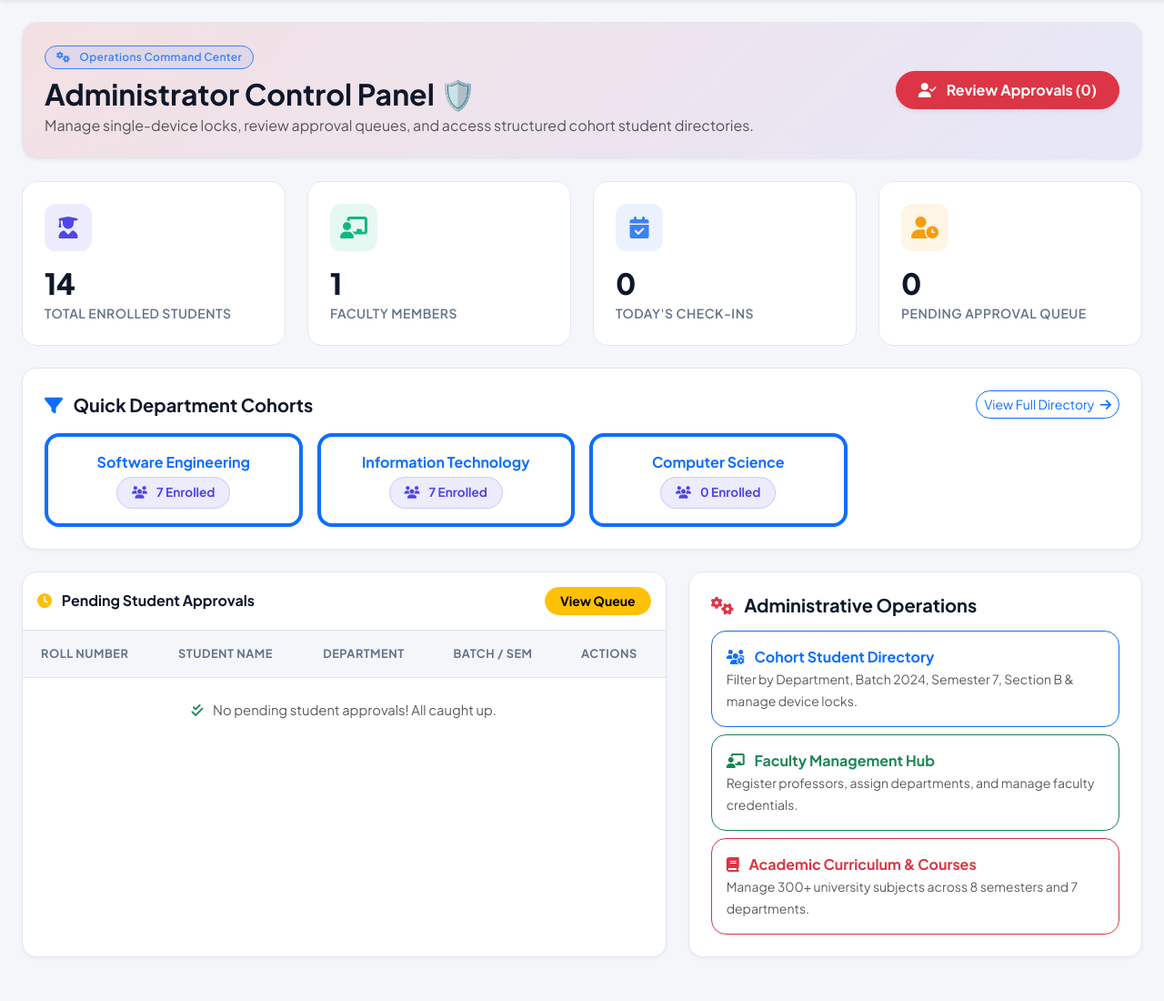
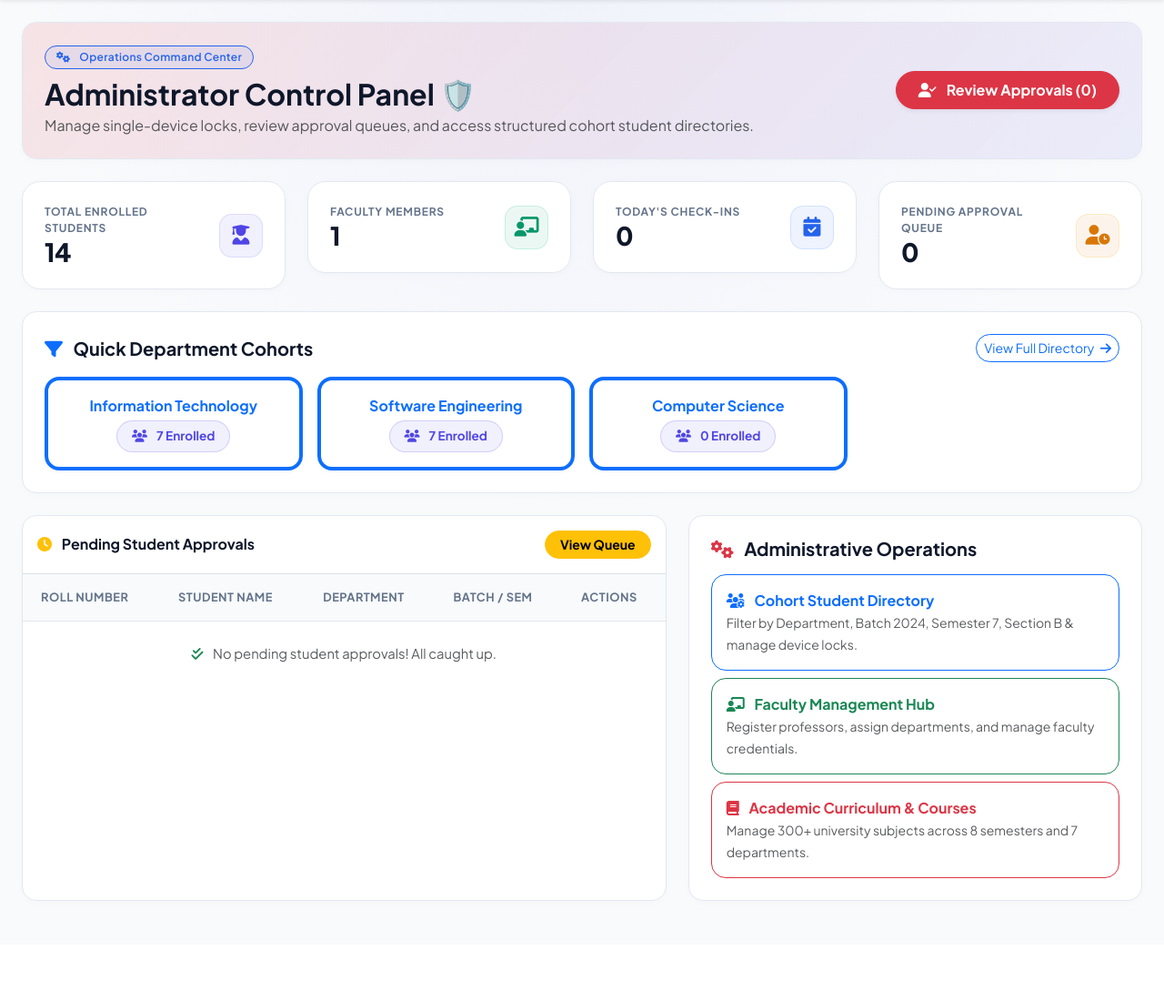
Before and after one commit to SayedaHaneen/Smart-Attendance-System, a PHP site: page /admin/dashboard.php in a window 1280 px wide. Shown: the part 61-1161 px from the top of the page at 91% size. After the commit the page ends 1051 px from the top, so only its background shows below. Run offline with PHP 8.4, Linux system fonts and the light colour scheme; a user stored in the database is signed in; data comes from the database, SQL or seed files in the repository; data that the repository does not hold is empty; some libraries are stand-ins or nearby versions.

Commit message:
Transform design system into luxurious sober slate theme with dynamic mesh gradients and horizontal stats layout

```diff
--- a/assets/css/theme.css
+++ b/assets/css/theme.css
@@ -5,8 +5,8 @@
 :root {
     --font-primary: 'Plus Jakarta Sans', -apple-system, BlinkMacSystemFont, 'Segoe UI', Roboto, sans-serif;
 
-    /* Light Theme Palette */
-    --bg-body: #f4f6fa;
+    /* Light Theme Palette - Rich, Luxurious, Sober */
+    --bg-body: #f8fafc;
     --bg-surface: #ffffff;
     --bg-surface-elevated: #ffffff;
     --bg-glass: rgba(255, 255, 255, 0.85);
@@ -18,73 +18,72 @@
     --text-light: #94a3b8;
 
     --primary: #4f46e5;
-    --primary-hover: #4338ca;
-    --primary-light: rgba(79, 70, 229, 0.1);
+    --primary-hover: #3730a3;
+    --primary-light: rgba(79, 70, 229, 0.08);
 
     --secondary: #0ea5e9;
     --secondary-hover: #0284c7;
 
-    --success: #10b981;
-    --success-light: rgba(16, 185, 129, 0.1);
+    --success: #059669; /* Rich Emerald */
+    --success-light: rgba(5, 150, 105, 0.08);
 
-    --warning: #f59e0b;
-    --warning-light: rgba(245, 158, 11, 0.1);
+    --warning: #d97706; /* Rich Amber */
+    --warning-light: rgba(217, 119, 6, 0.08);
 
-    --danger: #ef4444;
-    --danger-light: rgba(239, 68, 68, 0.1);
+    --danger: #e11d48; /* Velvet Rose */
+    --danger-light: rgba(225, 29, 72, 0.08);
 
-    --info: #3b82f6;
-    --info-light: rgba(59, 130, 246, 0.1);
+    --info: #2563eb; /* Sapphire Blue */
+    --info-light: rgba(37, 99, 235, 0.08);
 
-    --shadow-sm: 0 2px 4px rgba(15, 23, 42, 0.04);
-    --shadow-md: 0 10px 25px -5px rgba(15, 23, 42, 0.08);
-    --shadow-lg: 0 20px 35px -10px rgba(15, 23, 42, 0.12);
-    --shadow-primary: 0 10px 25px -5px rgba(79, 70, 229, 0.3);
+    --shadow-sm: 0 2px 8px rgba(15, 23, 42, 0.02);
+    --shadow-md: 0 12px 30px rgba(15, 23, 42, 0.06);
+    --shadow-lg: 0 24px 50px rgba(15, 23, 42, 0.1);
+    --shadow-primary: 0 10px 25px rgba(79, 70, 229, 0.2);
 
-    --navbar-bg: #4f46e5;
+    --navbar-bg: #1e1b4b; /* Deep Indigo Navy */
     --navbar-text: #ffffff;
-
-     --sidebar-width: 260px;
+    --sidebar-width: 260px;
 }
 
 [data-theme="dark"] {
-    /* Dark Theme Palette */
-    --bg-body: #0b0f19;
-    --bg-surface: #151c2c;
-    --bg-surface-elevated: #1e293b;
-    --bg-glass: rgba(21, 28, 44, 0.85);
-    --border-color: #26334d;
-    --border-glass: rgba(38, 51, 77, 0.8);
+    /* Dark Theme Palette - Deep Space, Luxurious Midnight */
+    --bg-body: #080c14; /* Deepest Obsidian */
+    --bg-surface: #0f1422; /* Sleek Dark Slate */
+    --bg-surface-elevated: #161c2e;
+    --bg-glass: rgba(15, 20, 34, 0.85);
+    --border-color: #1a2236; /* Subtle border */
+    --border-glass: rgba(26, 34, 54, 0.8);
 
     --text-main: #f8fafc;
     --text-muted: #94a3b8;
     --text-light: #64748b;
 
-    --primary: #6366f1;
-    --primary-hover: #818cf8;
-    --primary-light: rgba(99, 102, 241, 0.15);
+    --primary: #818cf8; /* Soft Indigo Glow */
+    --primary-hover: #a5b4fc;
+    --primary-light: rgba(129, 140, 248, 0.12);
 
     --secondary: #38bdf8;
     --secondary-hover: #7dd3fc;
 
-    --success: #34d399;
-    --success-light: rgba(52, 211, 153, 0.15);
+    --success: #34d399; /* Mint Emerald */
+    --success-light: rgba(52, 211, 153, 0.12);
 
-    --warning: #fbbf24;
-    --warning-light: rgba(251, 191, 36, 0.15);
+    --warning: #fbbf24; /* Pastel Gold */
+    --warning-light: rgba(251, 191, 36, 0.12);
 
-    --danger: #f87171;
-    --danger-light: rgba(248, 113, 113, 0.15);
+    --danger: #fb7185; /* Soft Coral Rose */
+    --danger-light: rgba(251, 113, 133, 0.12);
 
     --info: #60a5fa;
-    --info-light: rgba(96, 165, 250, 0.15);
+    --info-light: rgba(96, 165, 250, 0.12);
 
-    --shadow-sm: 0 2px 4px rgba(0, 0, 0, 0.2);
-    --shadow-md: 0 10px 25px -5px rgba(0, 0, 0, 0.4);
-    --shadow-lg: 0 20px 35px -10px rgba(0, 0, 0, 0.6);
-    --shadow-primary: 0 10px 25px -5px rgba(99, 102, 241, 0.4);
+    --shadow-sm: 0 2px 8px rgba(0, 0, 0, 0.3);
+    --shadow-md: 0 12px 30px rgba(0, 0, 0, 0.5);
+    --shadow-lg: 0 24px 50px rgba(0, 0, 0, 0.7);
+    --shadow-primary: 0 10px 25px rgba(129, 140, 248, 0.25);
 
-    --navbar-bg: #111827;
+    --navbar-bg: #07090e;
     --navbar-text: #f8fafc;
 }
 
@@ -94,6 +93,13 @@ body {
     color: var(--text-main);
     transition: background-color 0.3s ease, color 0.3s ease;
     min-height: 100vh;
+    background-image: radial-gradient(circle at 50% 0%, rgba(99, 102, 241, 0.05), transparent 50%);
+}
+
+[data-theme="dark"] body {
+    background-image:
+        radial-gradient(circle at 50% 0%, rgba(99, 102, 241, 0.12), transparent 45%),
+        radial-gradient(circle at 0% 100%, rgba(52, 211, 153, 0.03), transparent 30%);
 }
 
 /* Glassmorphic Navbar */
@@ -181,54 +187,72 @@ body {
     padding: 1.5rem;
 }
 
-/* Stat Cards */
+/* Stat Cards - Horizontal Luxury Layout */
 .stat-card {
     background: var(--bg-surface);
     border: 1px solid var(--border-color);
-    border-radius: 16px;
+    border-radius: 20px;
     padding: 1.5rem;
     position: relative;
     overflow: hidden;
     transition: all 0.3s cubic-bezier(0.4, 0, 0.2, 1);
+
+    display: grid;
+    grid-template-areas:
+        "label icon"
+        "value icon";
+    grid-template-columns: 1fr auto;
+    align-items: center;
+    gap: 0.15rem 1rem;
+    box-shadow: var(--shadow-sm);
 }
 
 .stat-card:hover {
     transform: translateY(-4px);
-    box-shadow: var(--shadow-md);
+    box-shadow: var(--shadow-md), var(--shadow-primary);
+    border-color: var(--primary);
 }
 
 .stat-card .stat-icon {
-    width: 52px;
-    height: 52px;
-    border-radius: 12px;
+    grid-area: icon;
+    width: 48px;
+    height: 48px;
+    border-radius: 14px;
     display: flex;
     align-items: center;
     justify-content: center;
-    font-size: 1.5rem;
-    margin-bottom: 1rem;
+    font-size: 1.35rem;
+    margin-bottom: 0;
+    transition: all 0.3s ease;
+    box-shadow: inset 0 2px 4px rgba(255, 255, 255, 0.1);
 }
 
-.stat-icon.primary { background: var(--primary-light); color: var(--primary); }
-.stat-icon.success { background: var(--success-light); color: var(--success); }
-.stat-icon.warning { background: var(--warning-light); color: var(--warning); }
-.stat-icon.danger { background: var(--danger-light); color: var(--danger); }
-.stat-icon.info { background: var(--info-light); color: var(--info); }
+.stat-card:hover .stat-icon {
+    transform: scale(1.08);
+}
+
+.stat-icon.primary { background: var(--primary-light); color: var(--primary); border: 1px solid rgba(129, 140, 248, 0.2); }
+.stat-icon.success { background: var(--success-light); color: var(--success); border: 1px solid rgba(52, 211, 153, 0.2); }
+.stat-icon.warning { background: var(--warning-light); color: var(--warning); border: 1px solid rgba(251, 191, 36, 0.2); }
+.stat-icon.danger { background: var(--danger-light); color: var(--danger); border: 1px solid rgba(251, 113, 133, 0.2); }
+.stat-icon.info { background: var(--info-light); color: var(--info); border: 1px solid rgba(96, 165, 250, 0.2); }
 
 .stat-card .stat-value {
-    font-size: 2rem;
+    grid-area: value;
+    font-size: 1.75rem;
     font-weight: 800;
-    line-height: 1.2;
+    line-height: 1.1;
     color: var(--text-main);
     letter-spacing: -0.5px;
 }
 
 .stat-card .stat-label {
-    font-size: 0.875rem;
-    font-weight: 600;
+    grid-area: label;
+    font-size: 0.75rem;
+    font-weight: 700;
     color: var(--text-muted);
     text-transform: uppercase;
-    letter-spacing: 0.5px;
-    margin-top: 0.25rem;
+    letter-spacing: 0.75px;
 }
 
 /* Modern Buttons */
```
